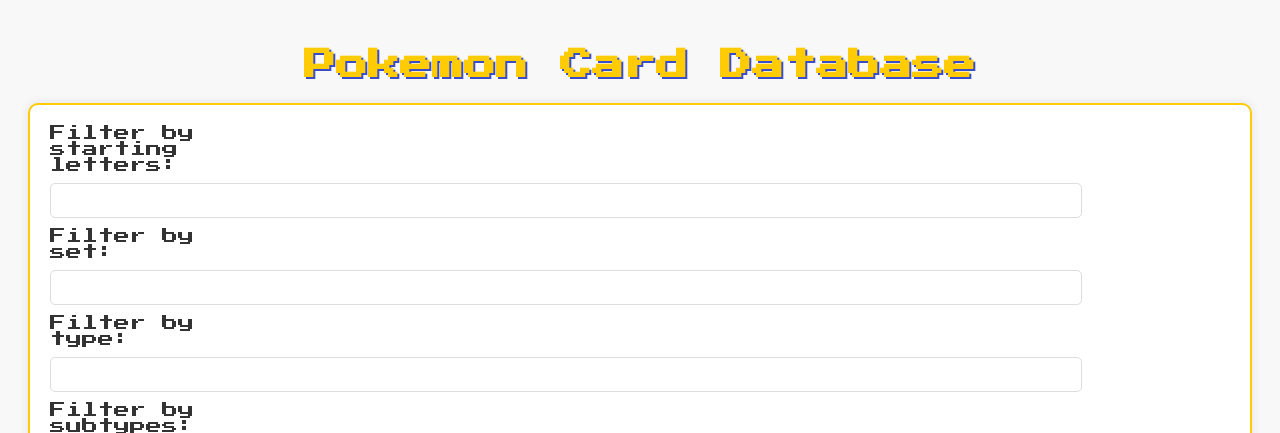
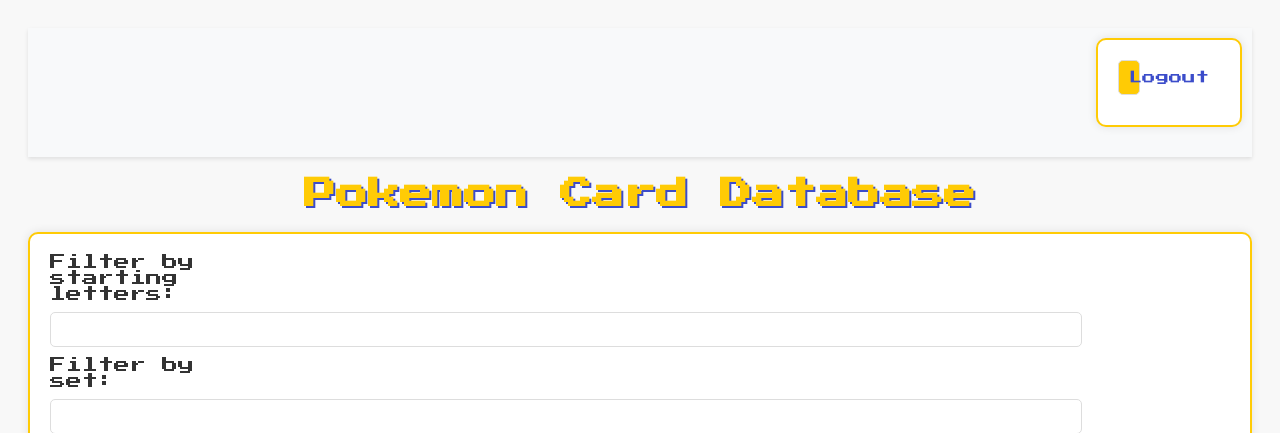
Before and after one commit to Power41/Project-DIS-Pokemon-Database, a Flask app: page / in a window 1280 px wide. Shown: the top 433 px of the page. Run offline with Flask 3, Linux system fonts and the light colour scheme; the visitor is signed in with stand-in values (Sample User, id 1); data that the repository does not hold is empty.

Commit message:
Update index.html

```diff
--- a/templates/index.html
+++ b/templates/index.html
@@ -16,6 +16,14 @@
             text-align: center;
             color: #ffcb05;
             text-shadow: 2px 2px 0px #3b4cca;
+        }
+        .header {
+            display: flex;
+            justify-content: flex-end;
+            padding: 10px;
+            background-color: #f8f9fa;
+            box-shadow: 0 2px 4px rgba(0, 0, 0, 0.1);
+            margin-bottom: 20px;
         }
         form {
             background-color: #fff;
@@ -90,6 +98,11 @@
     </style>
 </head>
 <body>
+    <div class="header">
+        <form action="{{ url_for('logout') }}" method="post">
+            <button type="submit">Logout</button>
+        </form>
+    </div>
     <h1>Pokemon Card Database</h1>
     <form method="get" action="/">
         <label for="start_letters">Filter by starting letters:</label>
@@ -132,7 +145,7 @@
         {% for row in data %}
         <div class="pokemon-card">
             <a href="{{ url_for('pokemon_detail', id=row.id) }}">
-                <img src="{{ row.image_url }}" alt="{{ row.name }}">
+                <img src="{{ url_for('static', filename='images/' ~ row.id ~ '.jpg') }}" alt="{{ row.name }}">
             </a>
             <div class="stats">
                 <p><strong>Name:</strong> <span>{{ row.name }}</span></p>
```
